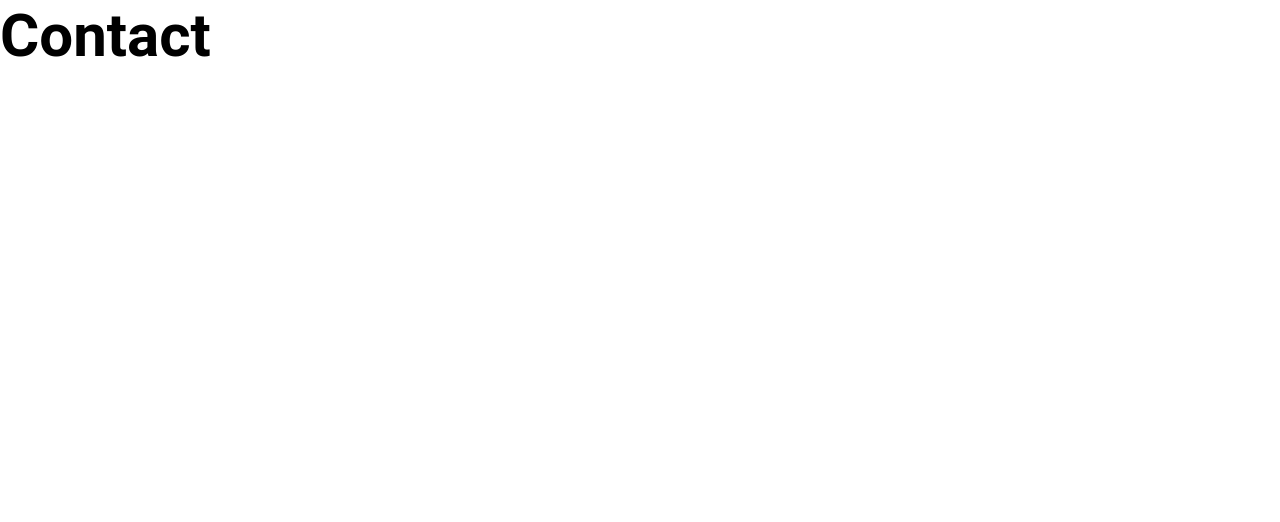
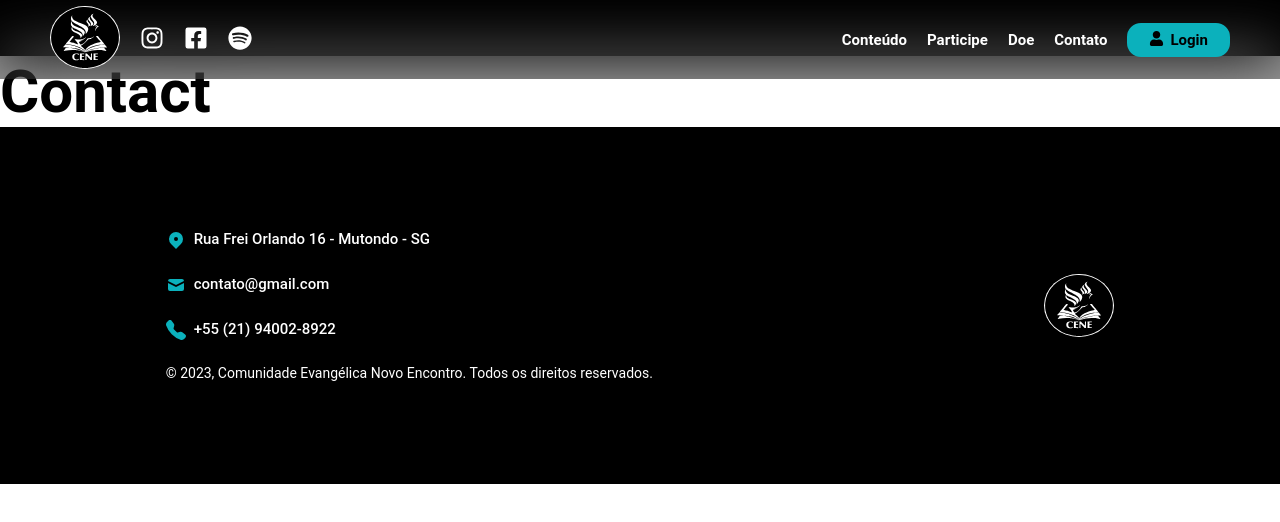
Before and after one commit to lucaseduardocrp/cene, a React (Vite) app: page /contact in a window 1280 px wide. Shown: the top 522 px of the page. Built offline with nearby package versions, Linux system fonts and the light colour scheme.

Commit message:
finish home page

```diff
--- a/src/App.jsx
+++ b/src/App.jsx
@@ -6,6 +6,7 @@ import Content from './pages/Content/index';
 import Participate from './pages/Participate/index';
 import Donate from './pages/Donate/index';
 import Contact from './pages/Contact/index';
+import { Footer } from './components/Footer';
 
 
 export default function App() {
@@ -19,6 +20,7 @@ export default function App() {
           <Route path='/donate' element={<Donate/>}/>
           <Route path='/contact' element={<Contact/>}/>
         </Routes>
+      <Footer />
 
       <GlobalStyles />
     </>
--- /dev/null
+++ b/src/components/EventBox/index.jsx
@@ -0,0 +1,12 @@
+import { Container } from './styles';
+
+// eslint-disable-next-line react/prop-types
+export default function EventBox({src, name}) {
+  return (
+    <Container>
+     <img src={src} alt="Imagem do Evento" />
+      <h4>{name}</h4>
+      <a href="" className='btn btn2'>Fazer Inscrição</a>
+    </Container>
+  );
+}
--- /dev/null
+++ b/src/components/EventBox/styles.js
@@ -0,0 +1,21 @@
+import styled from 'styled-components';
+
+export const Container = styled.div`
+  display: flex;
+  flex-direction: column;
+  align-items: center;
+  gap: 1.5rem;
+  padding: 1.8rem;
+  box-shadow: 0 0 8px #000;
+  border-radius: 1.6rem;
+
+  img{
+    width: 28rem;
+    border-radius: 1rem;
+  }
+
+  h4{
+    font-size: var(--h4-font);
+    font-weight: 500;
+  }
+`;
--- /dev/null
+++ b/src/components/Footer/index.jsx
@@ -0,0 +1,16 @@
+import { ContactIcon, LocationIcon, PhoneIcon } from '../Icons';
+import { Container } from './styles';
+
+export function Footer() {
+  return (
+    <Container>
+      <ul>
+        <li><a href=""><LocationIcon /> Rua Frei Orlando 16 - Mutondo - SG</a></li>
+        <li><a href=""><ContactIcon />contato@gmail.com</a></li>
+        <li><a href=""><PhoneIcon /> +55 (21) 94002-8922</a></li>
+        <li><p>© 2023, Comunidade Evangélica Novo Encontro. Todos os direitos reservados.</p></li>
+      </ul>
+      <img src="Logo.svg" />
+    </Container>
+  );
+}
--- /dev/null
+++ b/src/components/Footer/styles.js
@@ -0,0 +1,33 @@
+import styled from 'styled-components';
+
+export const Container = styled.div`
+  height: 36%;
+  padding: 9rem 2rem;
+  background: var(--black);
+  display: flex;
+  justify-content: space-around;
+  flex-wrap: wrap;
+  gap: 10rem;
+
+  ul{
+    line-height: 3;
+
+    p{
+      font-size: var(--xsm-font);
+      color: var(--white);
+    }
+
+    a{
+      display: inline-flex;
+      align-items: center;
+      gap: 0.8rem;
+      font-size: var(--sm-font);
+      font-weight: 500;
+      color: var(--white);
+
+      &:hover{
+        color: var(--primary);
+      }
+    }
+  }
+`;
--- a/src/components/Header/index.jsx
+++ b/src/components/Header/index.jsx
@@ -1,5 +1,5 @@
-import { useEffect, useState } from 'react';
-import { Container } from './styles';
+import { useState } from 'react';
+import { HeaderContainer } from './styles';
 import { FaUser } from 'react-icons/fa';
 import { InstagramIcon, FacebookIcon, SpotifyIcon, MobileMenu } from '../Icons/index';
 import { Link } from 'react-router-dom';
@@ -12,27 +12,8 @@ export default function Header(){
     setMode(!active)
   }
 
-  // Scroll function and animation
-  const [isVisible, setIsVisible] = useState(true);
-
-  useEffect(() => {
-    let prevScroll = window.scrollY;
-
-    const handleScroll = () => {
-      const currentScroll = window.scrollY;
-      setIsVisible(prevScroll > currentScroll);
-      prevScroll = currentScroll;
-    };
-
-    window.addEventListener('scroll', handleScroll);
-    return () => {
-      window.removeEventListener('scroll', handleScroll);
-    };
-  }, [])
-
   return(
-    <Container>
-      <header style={{ opacity: isVisible ? 1 : 0, transition: 'opacity 0.1s' }}>
+    <HeaderContainer>
       <nav>
         <ul className='socialMedia'>
           <li>
@@ -42,9 +23,11 @@ export default function Header(){
           <li><a href='https://www.facebook.com/ministeriocenesg/' target='_blank' rel='noreferrer'><FacebookIcon /> </a></li>
           <li><a href='https://open.spotify.com/playlist/1OSYvI34v3kQZSQTWQc5xa' target='_blank' rel='noreferrer'><SpotifyIcon /> </a></li>
         </ul>
+
         <div className='burgerMenu' onClick={ToggleMode}>
           <MobileMenu />
         </div>
+
         <ul className={active ? "navlinks Open" : "navlinks Close"}>
           <li><Link to="/content">Conteúdo</Link></li>
           <li><Link to="/participate">Participe</Link></li>
@@ -53,7 +36,6 @@ export default function Header(){
           <li><button className='btn'><FaUser />Login</button></li>
         </ul>
       </nav>
-      </header>
-    </Container>
+    </HeaderContainer>
   )
 }
--- a/src/components/Header/styles.js
+++ b/src/components/Header/styles.js
@@ -1,9 +1,8 @@
 import { styled } from "styled-components";
 
-export const Container = styled.div`
-  header{
-    position: fixed;
-    width: 100%;
+export const HeaderContainer = styled.header`
+  height: 7vh;
+  background: var(--black);
 
   nav, .navlinks, .socialMedia{
     display: flex;
@@ -13,6 +12,8 @@ export const Container = styled.div`
   }
 
   nav{
+    width: 100%;
+    position: fixed;
     padding: 0.6rem 5rem;
     background: rgba(0,0,0,0.4);
     backdrop-filter: blur(30px);
@@ -56,5 +57,4 @@ export const Container = styled.div`
       }
     }
   }
-  }
 `;
--- a/src/pages/Home/index.jsx
+++ b/src/pages/Home/index.jsx
@@ -1,14 +1,63 @@
-import { Main, Slide } from './styles';
+import { Main, Slide, Container, ParallaxImage, ParallaxImage2, HeartIcon } from './styles';
+import EventBox from '../../components/EventBox/index';
 
 export default function Home(){
   return(
     <Main>
-      <section>
-        <Slide />
+      <Slide />
+
+      <section className='about' id='about'>
+        <h2>Sobre nós</h2>
+        <p>Nossa missão é estabelecer a cultura dos céus por onde formos. Temos como propósito amar a Deus acima de todas as coisas e ao próximo como a nós mesmos. <br />
+        Cremos na mudança social e cultural, quando um só povo em unidade se move em busca de manifestar e revelar a Glória de Deus Pai em todas as esferas da sociedade, <br />
+        trazendo vida ao que estava morto. Afinal, estamos aqui para servir, amar e viver a verdade de Cristo.</p>
+        <img src="../../../public/SobreCeneBG.jpg" alt="" />
       </section>
-      <section>
 
-      </section>
+      <Container className='newslatter' id='newslatter'>
+        <h4>Quer receber conteúdos exclusivos da igreja em primeira mão?</h4>
+        <p>Cadastre-se agora para ter acesso a notícias, eventos, pedidos de oração e muito mais <br /> para se conectar mais com a igreja.</p>
+        <a className='btn btn2'>Cadastre-se</a>
+      </Container>
+
+      <Container>
+        <h2>Eventos</h2>
+
+        <div className="eventsGrid">
+          <EventBox  src="../../public/EventImage.png" name="Encontro Radical" />
+          <EventBox  src="../../public/EventImage.png" name="Encontro Radical" />
+          <EventBox  src="../../public/EventImage.png" name="Encontro Radical" />
+        </div>
+
+        <a href="" className='link'>Ver todos os eventos</a>
+      </Container>
+
+      <ParallaxImage>
+        <Container>
+          <h2>Plano de Leitura</h2>
+          <p>Aprofunde no estudo bíblico da semana junto ao seu pequeno grupo e <br /> reveja os estudos anteriores.</p>
+          <a href="" className='btn btn2'>Acesse Agora</a>
+        </Container>
+      </ParallaxImage>
+
+      <Container>
+        <h2>Programação</h2>
+        <div className='scheduleBox'>
+          <img src="../../../public/BannerCultoDomingo.jpg" alt="Culto de louvor e adoração aos domingos" />
+          <img src="../../../public/BannerCultoQuinta.jpg" alt="Culto da vitória as quintas-feiras" />
+          <img src="../../../public/BannerCultoDomingo.jpg" alt="Escola bíblica e dominical aos domingos de manhã" />
+        </div>
+      </Container>
+
+      <ParallaxImage2>
+        <Container>
+            <HeartIcon />
+            <h2>Contribuição</h2>
+            <p>Ser generoso é colocar o amor em ação. &quot;Mais bem-aventurado é dar do que receber&quot; (At 20.35). <br />
+            Conﬁra em quais bancos você pode depositar seus dízimos e suas ofertas.</p>
+            <a href="" className='btn btn2'>Contribua Aqui</a>
+        </Container>
+      </ParallaxImage2>
     </Main>
   )
 }
--- a/src/pages/Home/styles.js
+++ b/src/pages/Home/styles.js
@@ -1,17 +1,110 @@
-import styled from 'styled-components';
+import styled, { css } from 'styled-components';
+import { AiFillHeart } from 'react-icons/ai';
+
+const flex = css`
+  display: flex;
+  align-items: center;
+  justify-content: center;
+`;
+
+export const Slide = styled.div`
+  height: 60vh;
+  background-color: var(--black);
+  background-image: url(../../../public/HomeSlide.png);
+  background-position: center;
+  background-size: contain;
+  background-repeat: no-repeat;
+`;
+
+export const Container = styled.section`
+  ${flex}
+  flex-direction: column;
+  gap: 3rem;
+  padding: 8rem 0;
+  text-align: center;
+`;
 
 export const Main = styled.main`
-  section{
-    height: 100vh;
+  h2{
+    padding: 2rem 0;
+    font-size: var(--h2-font);
+    color: var(--primary);
+  }
+
+  p{
+    line-height: 1.4;
+    font-size: var(--p-font);
+    color: var(--grey);
+  }
+
+  .about{
+    text-align: center;
+
+    img{
+      margin-top: 2rem;
+      max-width: 100%;
+    }
+  }
+
+  .newslatter{
+    background: var(--black);
+
+    h4{
+      font-size: var(--h4-font);
+      font-weight: 500;
+      color: var(--white);
+    }
+  }
+
+  .eventsGrid, .scheduleBox{
+    display: flex;
+    justify-content: center;
+    flex-wrap: wrap;
+    gap: 6rem;
+  }
+
+  .scheduleBox{
+    margin-bottom: 4rem;
+    img{
+      width: 30rem;
+      border-radius: 2rem;
+    }
   }
 `;
 
-export const Slide = styled.div`
+const parallax = css`
+  ${flex}
   width: 100%;
-  height: 80vh;
-  background-color: var(--black);
-  background-image: url(../../../public/HomeSlide.png);
+  height: 65vh;
+  background-size: cover;
   background-position: center;
-  background-size: auto;
-  background-repeat: no-repeat;
+  background-attachment: fixed;
+
+  h2{
+    color: var(--white);
+  }
+
+  p{
+    color: var(--white);
+  }
 `;
+
+export const ParallaxImage = styled.div`
+  background: linear-gradient(rgba(0,0,0,0.7), rgba(0,0,0,0.7)), url(../../../public/LeituraIMG.jpg);
+  ${parallax}
+`;
+
+export const ParallaxImage2 = styled.div`
+  background: linear-gradient(rgba(0,0,0,0.7), rgba(0,0,0,0.7)), url(../../../public/ContribuiçaoBG.jpg);
+  ${parallax}
+
+  h2{
+    color: var(--primary);
+  }
+`;
+
+export const HeartIcon = styled(AiFillHeart)`
+  width: 6rem;
+  height: 6rem;
+  fill: var(--primary);
+`;
--- a/src/styles/GlobalStyles.js
+++ b/src/styles/GlobalStyles.js
@@ -20,6 +20,12 @@ export default createGlobalStyle`
   *, input{
     border: 0;
     background: none;
+  }
+
+  section{
+    width: 100%;
+    height: auto;
+    padding: 7rem;
   }
 
   :root{
@@ -60,31 +66,51 @@ export default createGlobalStyle`
 
   /*------Utility Classes------*/
 
+  .link{
+    display: flex;
+    align-items: center;
+    font-size: var(--sm-font);
+    font-weight: 500;
+    color: var(--grey);
+    text-decoration: underline;
+  }
+
   .btn{
     display: flex;
+    justify-content: center;
     gap: 0.6rem;
-    padding: 0.8rem 2.4rem;
+    padding: 0.6rem 2rem;
     background: var(--primary);
-    border: 1px solid var(--primary);
+    border: 2px solid var(--primary);
     border-radius: 1.4rem;
     font-size: var(--sm-font);
     font-weight: 700;
     color: var(--black);
     cursor: pointer;
-    transition: all .30s ease;
+    transition: all .20s ease;
 
     &:hover{
-      background: transparent;
+      background: var(--black);
       color: var(--primary);
     }
   }
 
   .btn2{
-    padding: 0.8rem 3rem;
+    width: 14rem;
+    padding: 0.8rem;
     color: var(--white);
+  }
 
-    &:hover{
-      background: var(--black);
+  @media (max-width: 768px){
+    :root{
+      --h2-font: 4rem;
+      --h3-font: 3rem;
+      --h4-font: 2.4rem;
+      --p-font: 1.6rem;
+      --sm-font: 1.4rem;
+    }
+    section{
+      padding: 2rem 1rem;
     }
   }
 `;
```
Lines whose indentation alone changed are shown as unchanged.
